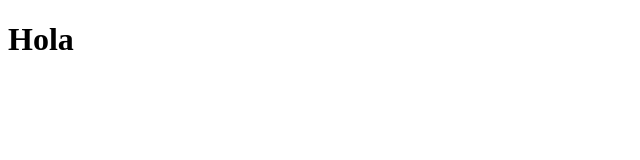
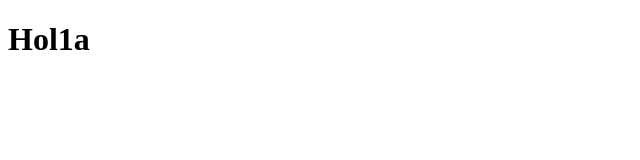
Before and after one commit to Renatocr1/Evaluacion2Web, a website: page testgit.html in a window 1280 px wide. Shown: the full height of the page, 0-640 px from the left. Drawn offline with Linux system fonts and the light colour scheme.

Commit message:
Actualizado

```diff
--- a/testgit.html
+++ b/testgit.html
@@ -6,6 +6,6 @@
     <title>Document</title>
 </head>
 <body>
-    <h1>Hola</h1>
+    <h1>Hol1a</h1>
 </body>
 </html>
```
